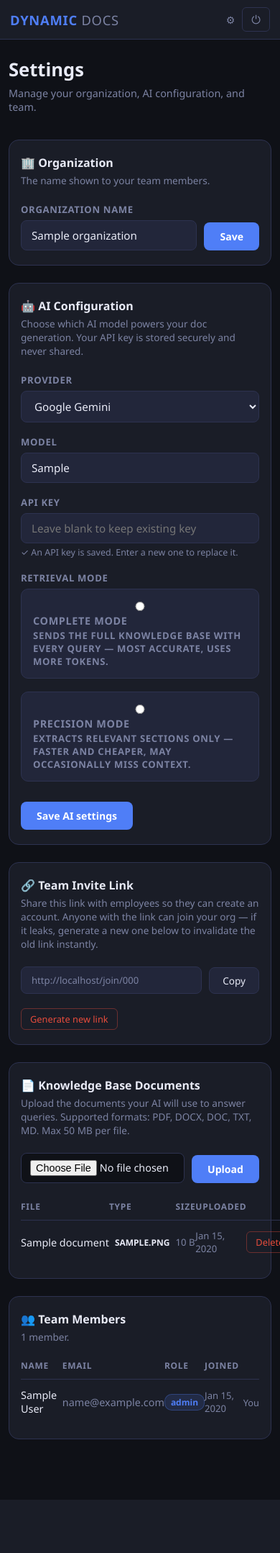
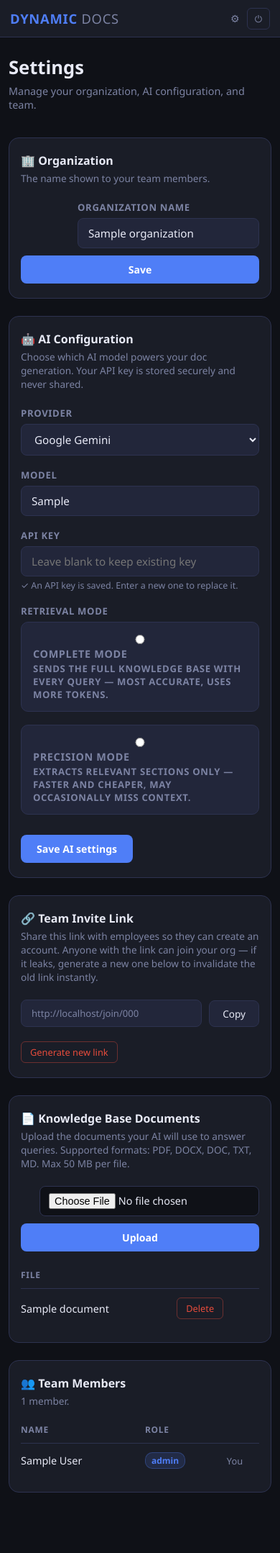
Before and after one commit to welbinator/dynamic-docs, a Flask app: page /settings in a window 390 px wide; the page is wider, and only the part inside the window is pictured. Shown: that part at 72% size. Before the commit the page ends 2084 px from the top of that part, so only its background shows below. Run offline with Flask 3, Linux system fonts and the light colour scheme; a user stored in the database is signed in; tables that the repository leaves empty hold one stand-in row (values such as "Sample post").

Commit message:
Mobile: fix logout icon, responsive settings tables, stack upload form

```diff
--- a/templates/base.html
+++ b/templates/base.html
@@ -93,16 +93,14 @@
   }
   .logout-btn:hover { border-color: var(--danger); color: var(--danger); }
 
+  .btn-icon { display: none; }
+
   @media (max-width: 540px) {
     header { padding: 10px 14px; gap: 8px; }
-    /* hide email on small screens */
     .user-email { display: none; }
-    /* settings → ⚙ icon */
-    .header-settings-link .btn-text { display: none; }
-    .header-settings-link::before { content: '⚙'; }
-    /* logout → ⏻ icon */
-    .logout-btn .btn-text { display: none; }
-    .logout-btn::after { content: '⏻'; font-size: 1rem; }
+    .btn-text { display: none; }
+    .btn-icon { display: inline; }
+    .logout-btn { padding: 5px 10px; }
   }
 
   /* ── AUTH CARD ── */
@@ -377,6 +375,20 @@
     .auth-card { padding: 28px 20px; }
     .settings-card { padding: 20px 16px; }
     .page-wrapper { padding: 24px 12px 60px; }
+
+    /* wrap tables so they scroll instead of overflowing */
+    .table-scroll { overflow-x: auto; -webkit-overflow-scrolling: touch; }
+
+    /* stack the upload form vertically */
+    .inline-form { flex-direction: column; }
+    .inline-form .btn-save { width: 100%; }
+
+    /* hide less-important columns on mobile */
+    .member-table .col-email,
+    .member-table .col-joined,
+    .doc-table .col-type,
+    .doc-table .col-size,
+    .doc-table .col-date { display: none; }
   }
 </style>
 {% block head %}{% endblock %}
@@ -391,10 +403,10 @@
       <span class="user-email">{{ current_user.email }}</span>
       {% block header_extra %}{% endblock %}
       {% if current_user.is_admin %}
-        <a href="/settings" class="header-settings-link"><span class="btn-text">Settings</span></a>
+        <a href="/settings" class="header-settings-link"><span class="btn-icon">⚙</span><span class="btn-text">Settings</span></a>
       {% endif %}
       <form action="/logout" method="post" style="margin:0">
-        <button type="submit" class="logout-btn"><span class="btn-text">Log out</span></button>
+        <button type="submit" class="logout-btn"><span class="btn-icon">⏻</span><span class="btn-text">Log out</span></button>
       </form>
     {% endif %}
   </div>
--- a/templates/index.html
+++ b/templates/index.html
@@ -301,7 +301,6 @@
     #fav-toggle-btn .btn-text { display: none; }
     #fav-toggle-btn { padding: 5px 10px; }
   }
-
   /* ── FAVORITES DRAWER ── */
   #fav-drawer {
     position: fixed; top: 0; right: -380px;
--- a/templates/settings.html
+++ b/templates/settings.html
@@ -110,32 +110,33 @@
           <input type="file" id="doc_file" name="doc_file" accept=".pdf,.docx,.doc,.txt,.md"
             style="background:var(--input-bg,#0f1117);border:1.5px solid var(--border);border-radius:8px;padding:9px 12px;color:var(--text);width:100%;font-family:var(--font);font-size:0.9rem;cursor:pointer" required />
         </div>
-        <button type="submit" class="btn-save" style="white-space:nowrap">Upload</button>
+        <button type="submit" class="btn-save">Upload</button>
       </div>
     </form>
 
     {% if documents %}
-    <table class="member-table">
+    <div class="table-scroll">
+    <table class="member-table doc-table">
       <thead>
         <tr>
           <th>File</th>
-          <th>Type</th>
-          <th>Size</th>
-          <th>Uploaded</th>
+          <th class="col-type">Type</th>
+          <th class="col-size">Size</th>
+          <th class="col-date">Uploaded</th>
           <th></th>
         </tr>
       </thead>
       <tbody>
         {% for doc in documents %}
         <tr>
-          <td style="max-width:260px;overflow:hidden;text-overflow:ellipsis;white-space:nowrap" title="{{ doc.original_name }}">{{ doc.original_name }}</td>
-          <td><span class="role-badge">{{ doc.file_type.upper() }}</span></td>
-          <td style="color:var(--muted);font-size:0.82rem">
+          <td style="max-width:200px;overflow:hidden;text-overflow:ellipsis;white-space:nowrap" title="{{ doc.original_name }}">{{ doc.original_name }}</td>
+          <td class="col-type"><span class="role-badge">{{ doc.file_type.upper() }}</span></td>
+          <td class="col-size" style="color:var(--muted);font-size:0.82rem">
             {% if doc.file_size < 1024 %}{{ doc.file_size }} B
             {% elif doc.file_size < 1048576 %}{{ (doc.file_size / 1024) | round(1) }} KB
             {% else %}{{ (doc.file_size / 1048576) | round(1) }} MB{% endif %}
           </td>
-          <td style="color:var(--muted);font-size:0.82rem">{{ doc.uploaded_at.strftime('%b %-d, %Y') }}</td>
+          <td class="col-date" style="color:var(--muted);font-size:0.82rem">{{ doc.uploaded_at.strftime('%b %-d, %Y') }}</td>
           <td>
             <form method="post" onsubmit="return confirm('Delete {{ doc.original_name }}? This cannot be undone.')">
               <input type="hidden" name="action" value="delete_doc" />
@@ -147,6 +148,7 @@
         {% endfor %}
       </tbody>
     </table>
+    </div>
     {% else %}
     <p style="color:var(--muted);font-size:0.9rem;padding:12px 0">No documents uploaded yet. Upload your first document above to enable AI doc generation.</p>
     {% endif %}
@@ -157,13 +159,14 @@
     <h2>👥 Team Members</h2>
     <p class="card-desc">{{ members | length }} member{{ 's' if members | length != 1 }}.</p>
 
+    <div class="table-scroll">
     <table class="member-table">
       <thead>
         <tr>
           <th>Name</th>
-          <th>Email</th>
+          <th class="col-email">Email</th>
           <th>Role</th>
-          <th>Joined</th>
+          <th class="col-joined">Joined</th>
           <th></th>
         </tr>
       </thead>
@@ -171,9 +174,9 @@
         {% for member in members %}
         <tr>
           <td>{{ member.name }}</td>
-          <td style="color:var(--muted)">{{ member.email }}</td>
+          <td class="col-email" style="color:var(--muted)">{{ member.email }}</td>
           <td><span class="role-badge {{ member.role }}">{{ member.role }}</span></td>
-          <td style="color:var(--muted);font-size:0.82rem">{{ member.created_at.strftime('%b %-d, %Y') }}</td>
+          <td class="col-joined" style="color:var(--muted);font-size:0.82rem">{{ member.created_at.strftime('%b %-d, %Y') }}</td>
           <td>
             {% if member.id != current_user.id %}
             <form method="post" onsubmit="return confirm('Remove {{ member.name }} from the team? They will no longer be able to log in.')">
@@ -189,6 +192,7 @@
         {% endfor %}
       </tbody>
     </table>
+    </div>
   </div>
 
 </div>
```
